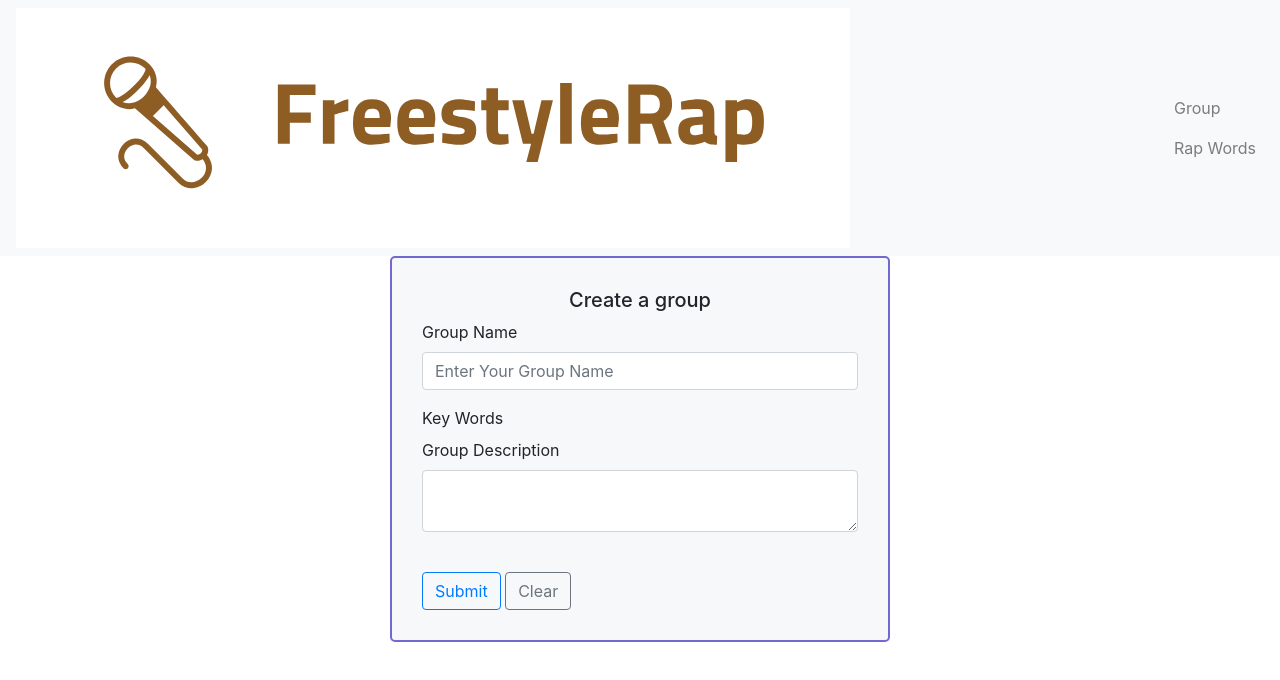
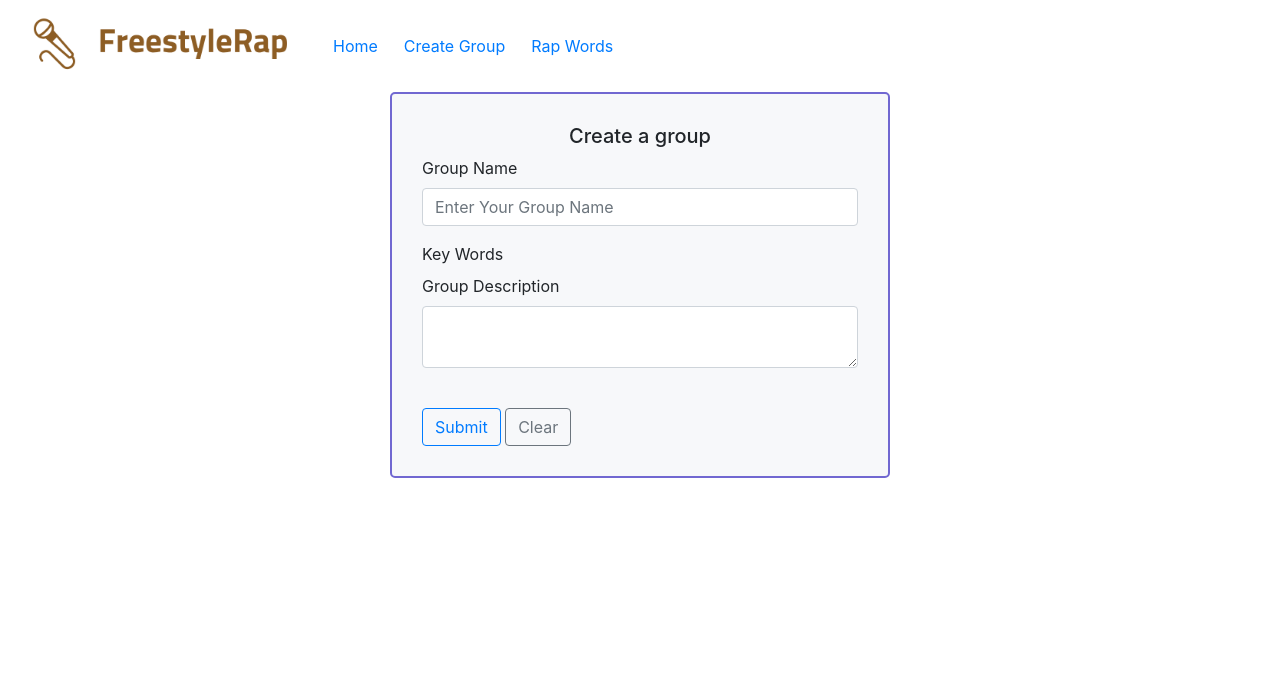
Before and after one commit to machavez2011/capitol-records-hackathon, a React (Create React App) app in the folder content/: page /create-group in a window 1280 px wide. Shown: the top 680 px of the page. Built offline with nearby package versions, Linux system fonts and the light colour scheme.

Commit message:
Made changes to the Header

```diff
--- a/content/src/components/Header.js
+++ b/content/src/components/Header.js
@@ -1,56 +1,28 @@
 import React from "react";
 import { Link, NavLink as RouterNavLink } from "react-router-dom";
-import {
-  Collapse,
-  Navbar,
-  NavbarToggler,
-  NavbarBrand,
-  Nav,
-  NavItem,
-  NavLink,
-  UncontrolledDropdown,
-  DropdownToggle,
-  DropdownMenu,
-  DropdownItem
-} from "reactstrap";
 import smallLogo from "./images/Logo.png";
 
+const logo = {
+  width: "25%"
+};
+
 export default class Example extends React.Component {
-  constructor(props) {
-    super(props);
-
-    this.toggle = this.toggle.bind(this);
-    this.state = {
-      isOpen: false
-    };
-  }
-  toggle() {
-    this.setState({
-      isOpen: !this.state.isOpen
-    });
-  }
   render() {
     return (
-      <div>
-        <Navbar color="light" light expand="md">
-          <a href="/">
-            <img src={smallLogo} href="/" />
-          </a>
-          <NavbarToggler onClick={this.toggle} />
-          <Collapse isOpen={this.state.isOpen} navbar>
-            <Nav className="ml-auto" navbar>
-              <NavItem>
-                <NavLink tag={Link} to="/create-group">
-                  Group
-                </NavLink>
-                <NavLink tag={Link} to="/rap-words">
-                  Rap Words
-                </NavLink>
-              </NavItem>
-            </Nav>
-          </Collapse>
-        </Navbar>
-      </div>
+      <React.Fragment>
+        <div>
+          <img src={smallLogo} alt="tentIcon" style={logo} />
+          <Link to="/" className="btn btn-link">
+            Home
+          </Link>
+          <Link to="/create-group" className="btn btn-link">
+            Create Group
+          </Link>
+          <Link to="/rap-words" className="btn btn-link">
+            Rap Words
+          </Link>
+        </div>
+      </React.Fragment>
     );
   }
 }
```
